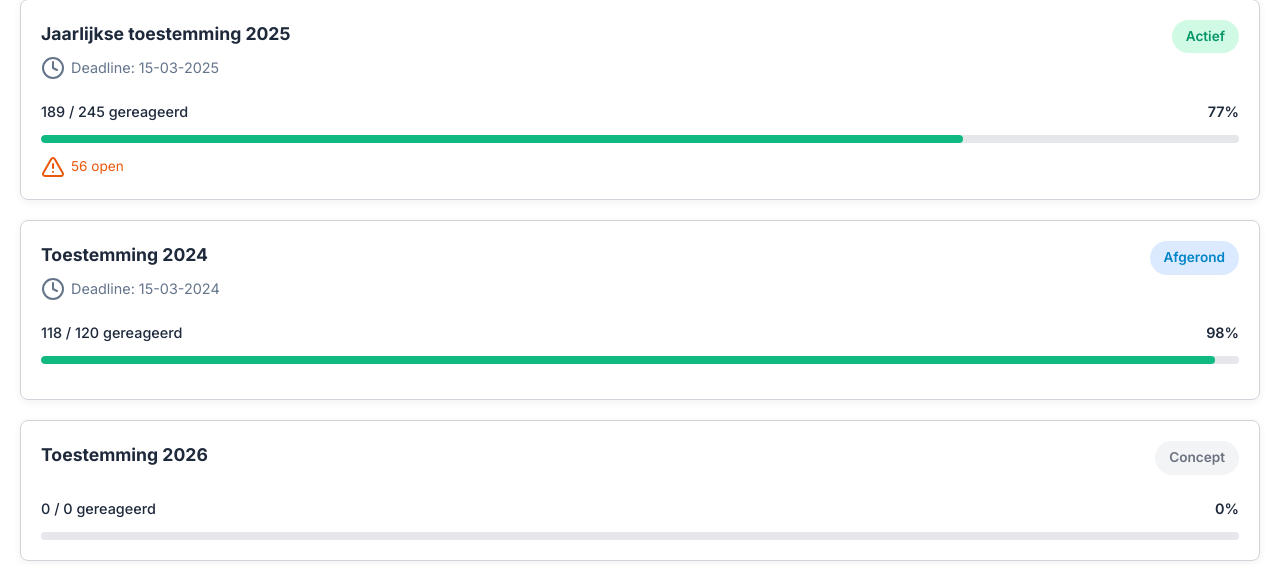
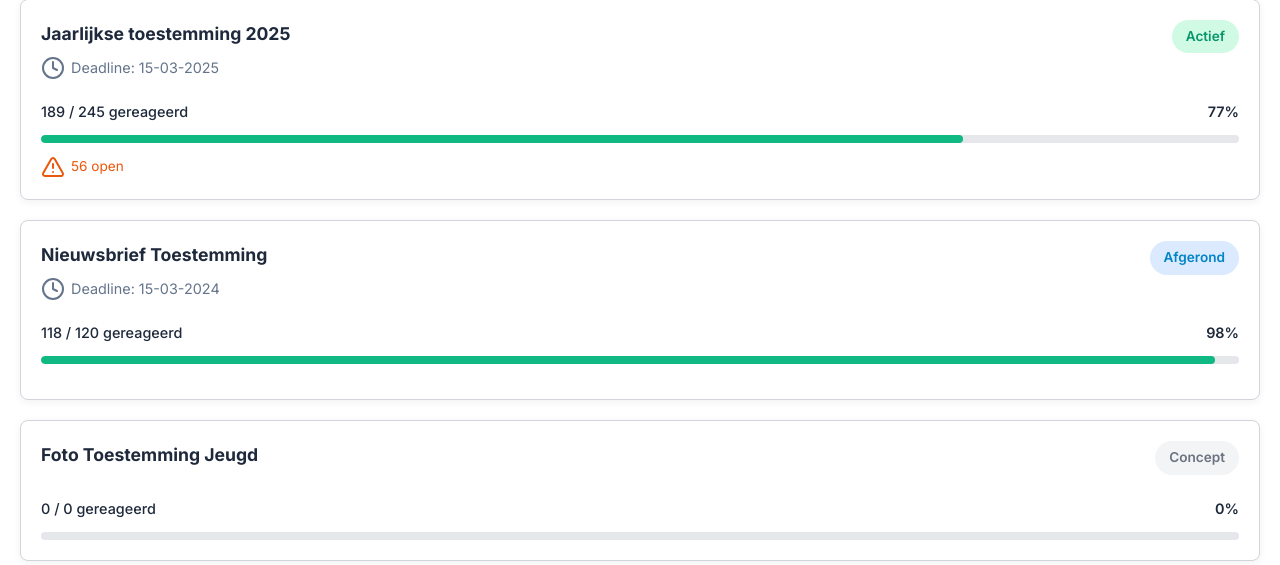
Before and after one commit to jarrin/vereniging-avg, a PHP site: page /dashboard in a window 1280 px wide. Shown: the part 314-879 px from the top of the page. Run offline with PHP 8.4, Linux system fonts and the light colour scheme.

Commit message:
feat: Update campaign titles for clarity and relevance

```diff
--- a/resources/views/dashboard.twig
+++ b/resources/views/dashboard.twig
@@ -88,7 +88,7 @@
 				<div class="campaign-box campaign-completed">
 					<div class="campaign-header">
 						<div class="campaign-info">
-							<h3 class="campaign-title">Toestemming 2024</h3>
+							<h3 class="campaign-title">Nieuwsbrief Toestemming</h3>
 							<p class="campaign-deadline">
 								<i data-lucide="clock" size="16"></i>
 								Deadline: 15-03-2024
@@ -111,7 +111,7 @@
 				<div class="campaign-box campaign-concept">
 					<div class="campaign-header">
 						<div class="campaign-info">
-							<h3 class="campaign-title">Toestemming 2026</h3>
+							<h3 class="campaign-title">Foto Toestemming Jeugd</h3>
 						</div>
 						<div class="campaign-badge badge-concept">Concept</div>
 					</div>
```
